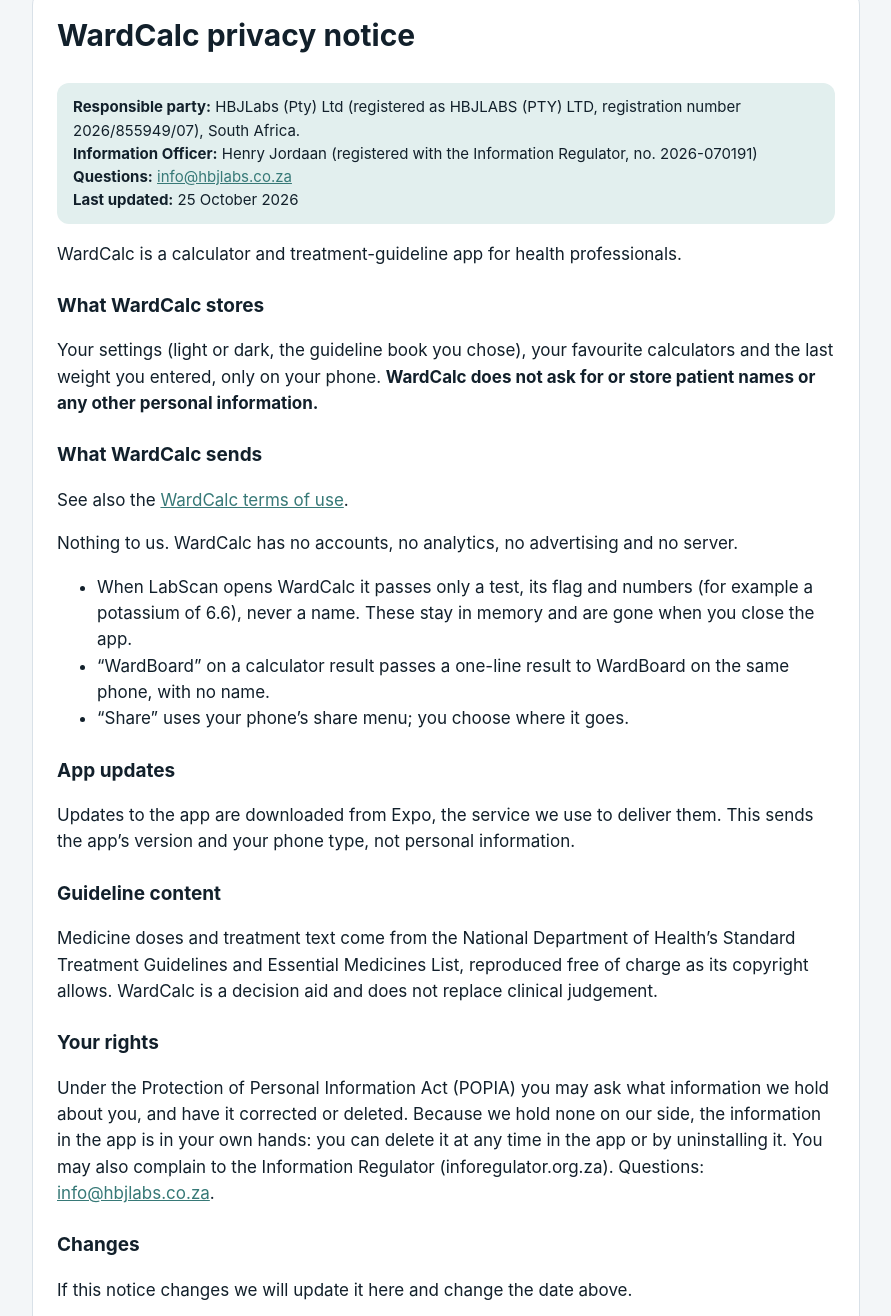
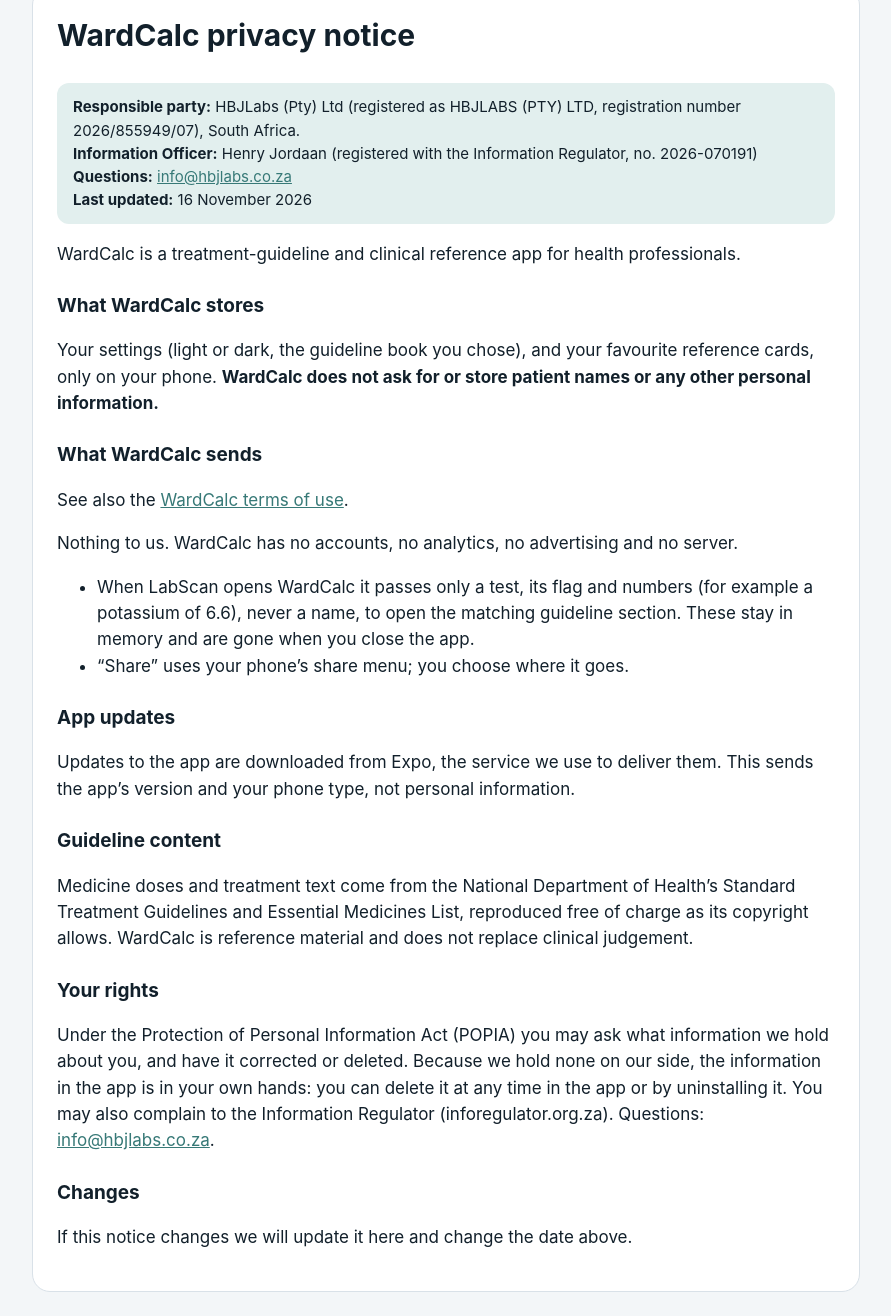
Before and after one commit to henryjordaan8-arch/hbjlabs-website, a plain HTML site: page privacy/wardcalc.html in a window 1280 px wide. Shown: the part 105-1421 px from the top of the page, without its empty margins (194-1085 px from the left). Drawn offline with Linux system fonts and the light colour scheme.

Commit message:
WardCalc: reference-only wording (terms, privacy, home page)
Co-Authored-By: Claude Opus 5.5 <noreply@anthropic.com>
Claude-Session: https://claude.ai/code/session_01H1Vz4kj33DWsfPyAXpojyq

```diff
--- a/privacy/wardcalc.html
+++ b/privacy/wardcalc.html
@@ -19,21 +19,20 @@
 <p class="facts"><strong>Responsible party:</strong> HBJLabs (Pty) Ltd (registered as HBJLABS (PTY) LTD, registration number 2026/855949/07), South Africa.<br>
 <strong>Information Officer:</strong> Henry Jordaan (registered with the Information Regulator, no. 2026-070191)<br>
 <strong>Questions:</strong> <a href="mailto:info@hbjlabs.co.za">info@hbjlabs.co.za</a><br>
-<strong>Last updated:</strong> 25 October 2026</p>
-<p>WardCalc is a calculator and treatment-guideline app for health professionals.</p>
+<strong>Last updated:</strong> 16 November 2026</p>
+<p>WardCalc is a treatment-guideline and clinical reference app for health professionals.</p>
 <h2>What WardCalc stores</h2>
-<p>Your settings (light or dark, the guideline book you chose), your favourite calculators and the last weight you entered, only on your phone. <strong>WardCalc does not ask for or store patient names or any other personal information.</strong></p>
+<p>Your settings (light or dark, the guideline book you chose), and your favourite reference cards, only on your phone. <strong>WardCalc does not ask for or store patient names or any other personal information.</strong></p>
 <h2>What WardCalc sends</h2>
 <p>See also the <a href="../terms/wardcalc.html">WardCalc terms of use</a>.</p>
 <p>Nothing to us. WardCalc has no accounts, no analytics, no advertising and no server.</p>
 <ul>
-<li>When LabScan opens WardCalc it passes only a test, its flag and numbers (for example a potassium of 6.6), never a name. These stay in memory and are gone when you close the app.</li>
-<li>&ldquo;WardBoard&rdquo; on a calculator result passes a one-line result to WardBoard on the same phone, with no name.</li>
+<li>When LabScan opens WardCalc it passes only a test, its flag and numbers (for example a potassium of 6.6), never a name, to open the matching guideline section. These stay in memory and are gone when you close the app.</li>
 <li>&ldquo;Share&rdquo; uses your phone&rsquo;s share menu; you choose where it goes.</li>
 </ul>
 <h2>App updates</h2><p>Updates to the app are downloaded from Expo, the service we use to deliver them. This sends the app&rsquo;s version and your phone type, not personal information.</p>
 <h2>Guideline content</h2>
-<p>Medicine doses and treatment text come from the National Department of Health&rsquo;s Standard Treatment Guidelines and Essential Medicines List, reproduced free of charge as its copyright allows. WardCalc is a decision aid and does not replace clinical judgement.</p>
+<p>Medicine doses and treatment text come from the National Department of Health&rsquo;s Standard Treatment Guidelines and Essential Medicines List, reproduced free of charge as its copyright allows. WardCalc is reference material and does not replace clinical judgement.</p>
 <h2>Your rights</h2><p>Under the Protection of Personal Information Act (POPIA) you may ask what information we hold about you, and have it corrected or deleted. Because we hold none on our side, the information in the app is in your own hands: you can delete it at any time in the app or by uninstalling it. You may also complain to the Information Regulator (inforegulator.org.za). Questions: <a href="mailto:info@hbjlabs.co.za">info@hbjlabs.co.za</a>.</p><h2>Changes</h2><p>If this notice changes we will update it here and change the date above.</p>
 </article>
 </main>
```
Also changed, not shown: index.html (+1 -1 lines), terms/wardcalc.html (+4 -4 lines).
